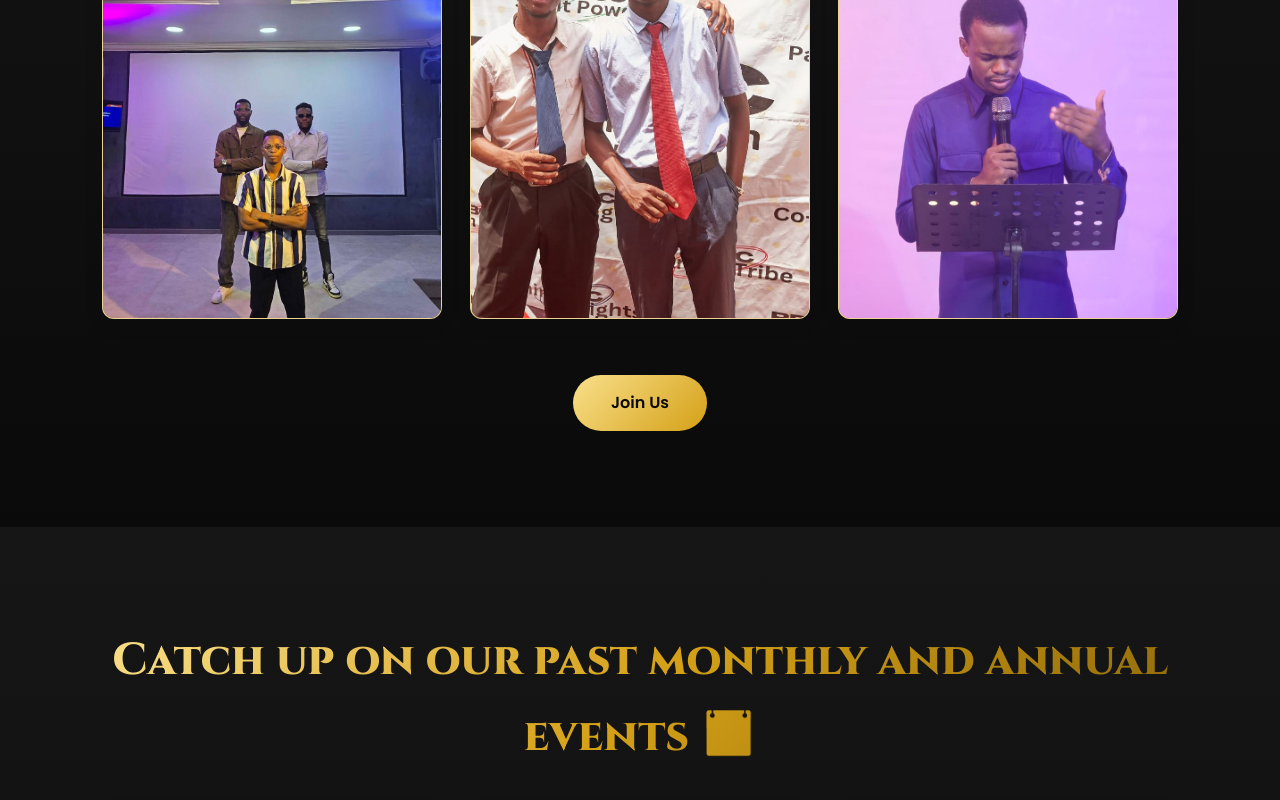
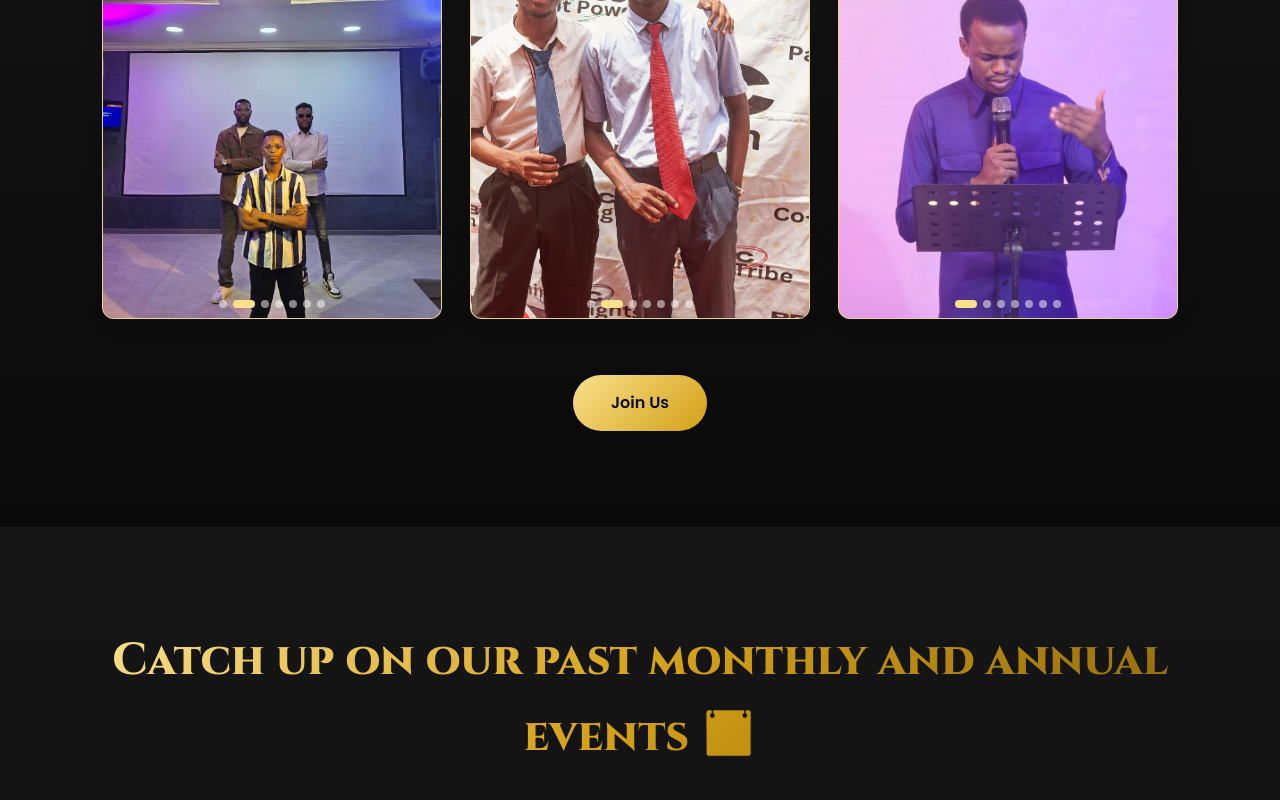
Before and after one commit to kimcool12/BBCC-ILE-IFE, a React (Vite) app in the folder church-site/: page / in a window 1280 px wide. Shown: the part 1549-2349 px from the top of the page. Built offline with nearby package versions, Linux system fonts and the light colour scheme.

Commit message:
unwanted  padding

```diff
--- a/church-site/src/styles/main.scss
+++ b/church-site/src/styles/main.scss
@@ -292,7 +292,7 @@ h2 {
     gap: 6px;
     span {
       width: 8px;
-      height: 100%;
+      height: 8px;
       border-radius: 50%;
       background: rgba(#fff, 0.5);
       transition: all 0.4s;
```
